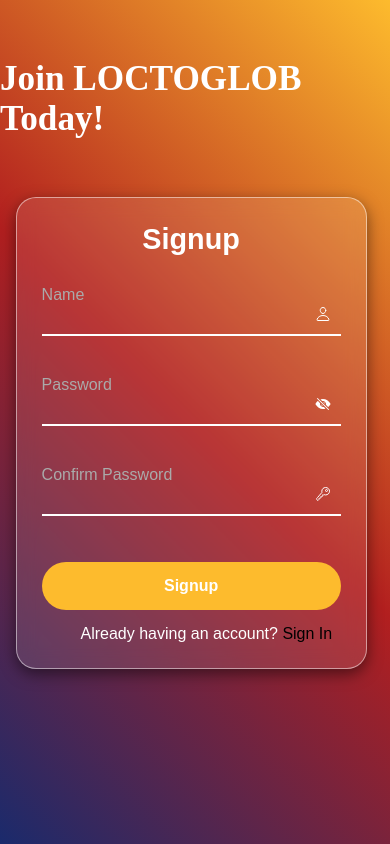
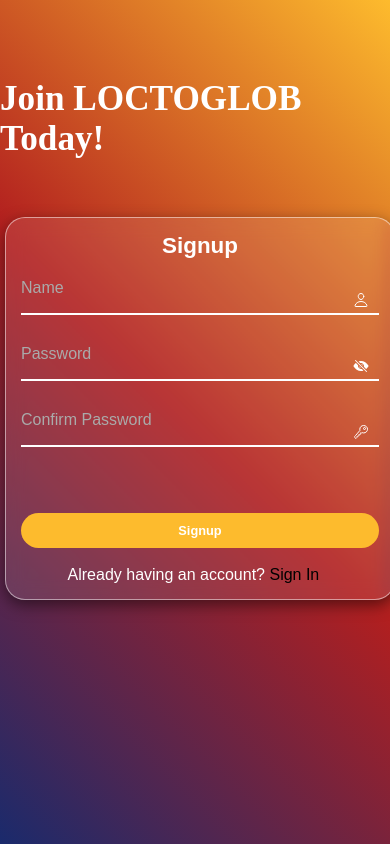
Before and after one commit to MUNEESH08/220701175-CS19542-IP-Project, a Flask app: page /signup in a window 390 px wide. Run offline with Flask 2, Linux system fonts and the light colour scheme.

Commit message:
Update signup.css

```diff
--- a/static/signup.css
+++ b/static/signup.css
@@ -41,18 +41,18 @@
   margin-bottom: 25px;
 }
 
-  .h{
+.h {
   color: white;
   margin-top: 5%;
   margin-left: 13%;
 }
 
-  a{
+a {
   color: black;
   text-decoration: none;
 }
 
-  a:hover{
+a:hover {
   color: blue;
 }
 
@@ -139,3 +139,58 @@
     font-size: 16px;
   }
 }
+
+/* Additional Media Queries for Mobile */
+@media (max-width: 576px) {
+  body {
+    justify-content: flex-start;
+    padding-top: 20px;
+  }
+
+  .signup-box {
+    width: 100%;
+    padding: 20px; /* Reduced padding for mobile */
+    margin: 0 10px; /* Reduced margin for mobile */
+    max-width: 400px; /* Reduce max width for mobile devices */
+  }
+
+  h2 {
+    font-size: 1.6em; /* Reduced font size for smaller screens */
+    margin-bottom: 20px;
+  }
+
+  .input-box {
+    margin: 20px 0; /* Slightly reduced margin between input boxes */
+  }
+
+  .input-box input {
+    padding: 12px; /* Reduced padding for input fields on mobile */
+    font-size: 14px; /* Reduced font size for inputs */
+  }
+
+  button {
+    padding: 12px; /* Reduced padding for button */
+    font-size: 0.9em; /* Reduced button text size */
+  }
+}
+
+@media (max-width: 400px) {
+  .signup-box {
+    padding: 15px; /* Further reduced padding for very small screens */
+    margin: 0 5px;
+  }
+
+  h2 {
+    font-size: 1.4em; /* Further reduced font size */
+  }
+
+  .input-box input {
+    padding: 10px; /* Smaller input padding */
+    font-size: 12px; /* Smaller font size for inputs */
+  }
+
+  button {
+    padding: 10px; /* Smaller button padding */
+    font-size: 0.8em; /* Smaller button font size */
+  }
+}
```
Lines whose indentation alone changed are shown as unchanged.
